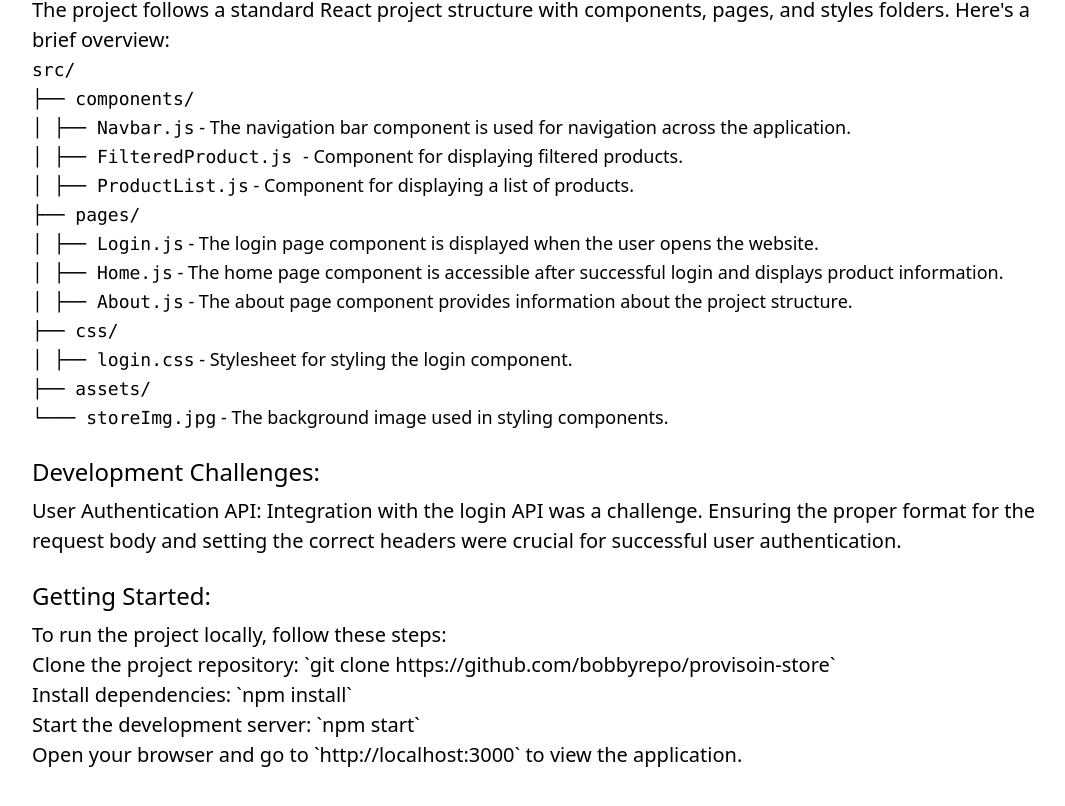
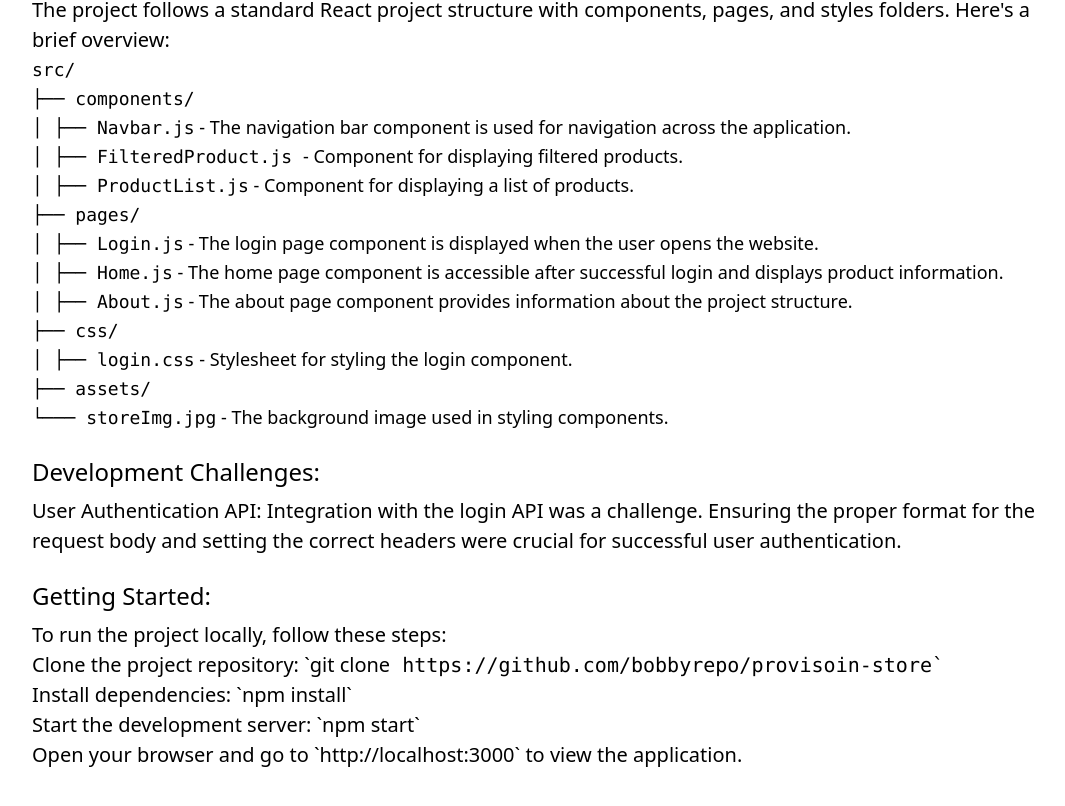
Before and after one commit to bobbyrepo/provisoin-store, a React (Create React App) app: page /about in a window 1280 px wide. Shown: the part 318-1124 px from the top of the page, without its empty margins (96-1161 px from the left). Built offline with nearby package versions, Linux system fonts and the light colour scheme.

Commit message:
clone link style added

```diff
--- a/src/pages/About.js
+++ b/src/pages/About.js
@@ -144,7 +144,10 @@ function About() {
         <ol>
           <li>
             Clone the project repository: `git clone
-            https://github.com/bobbyrepo/provisoin-store`
+            <code className="font-[500]">
+              {" "}
+              https://github.com/bobbyrepo/provisoin-store`
+            </code>
           </li>
           <li>Install dependencies: `npm install`</li>
           <li>Start the development server: `npm start`</li>
```
